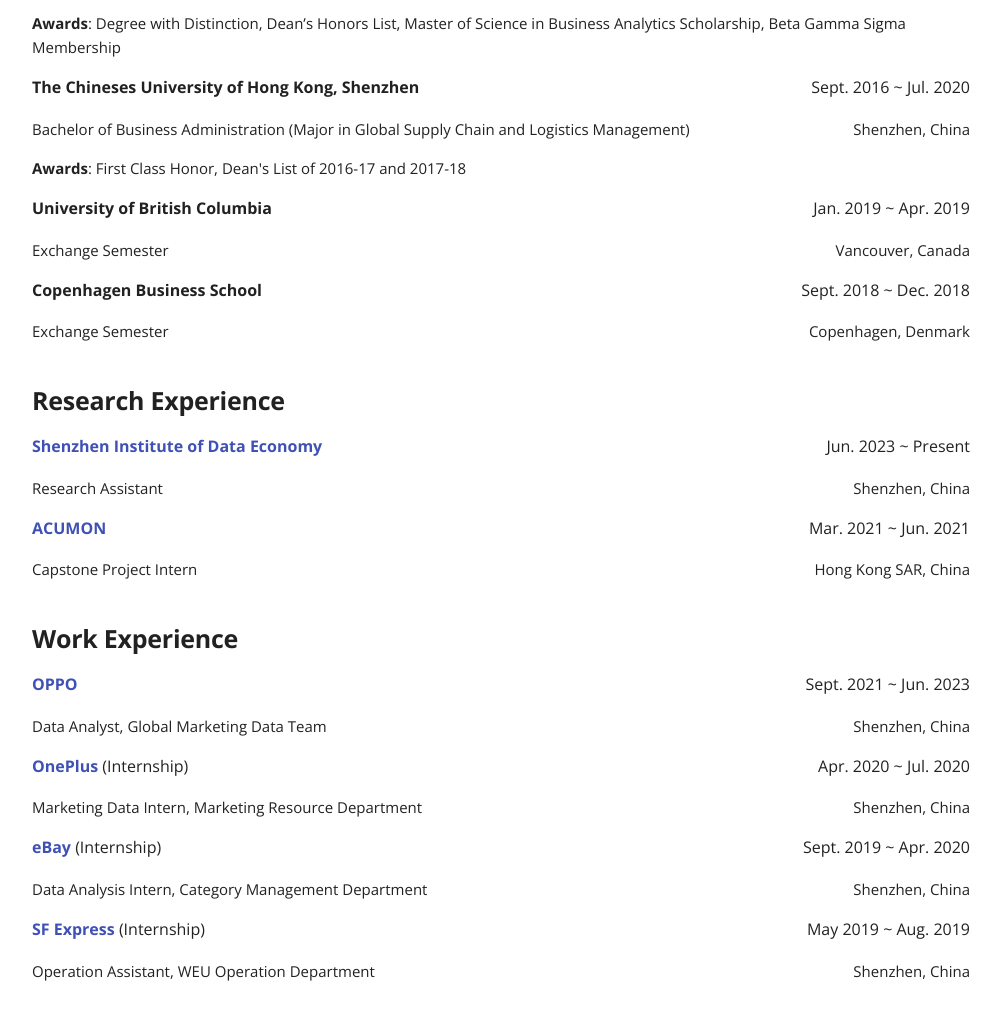
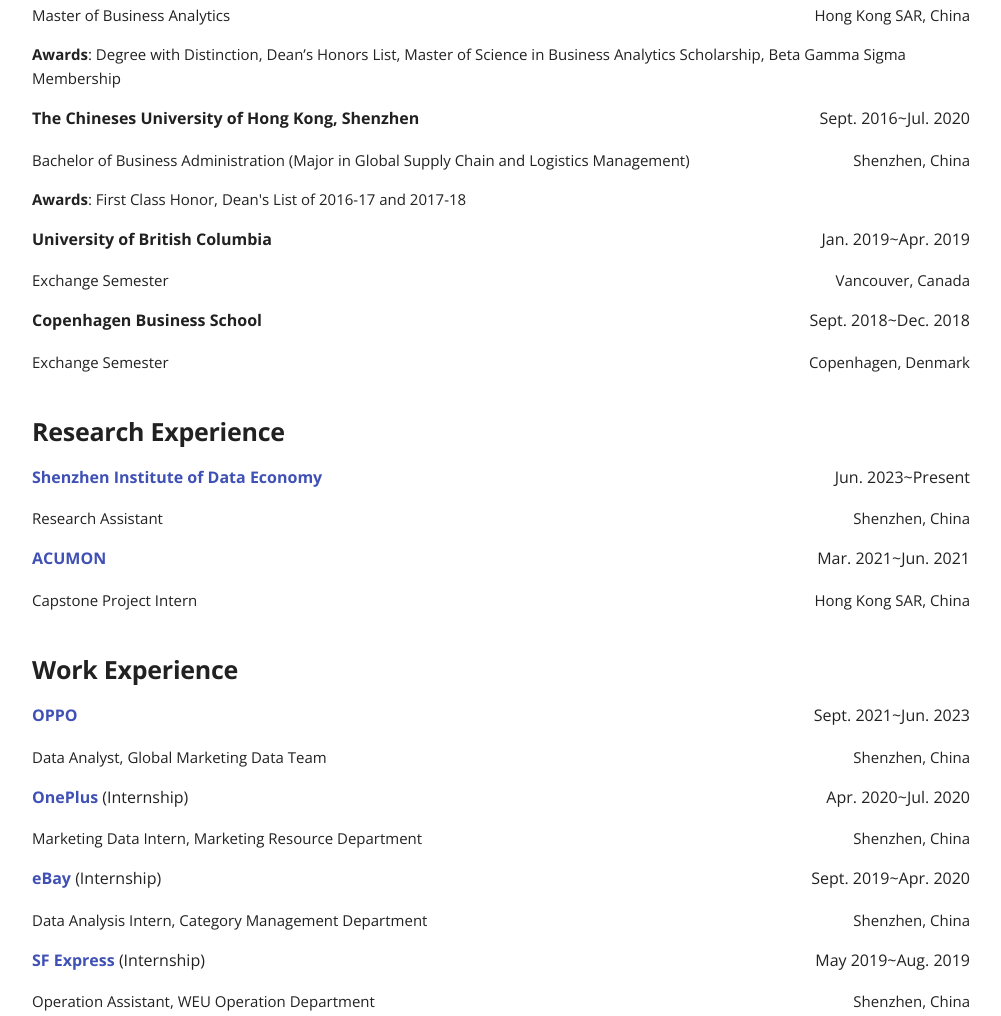
Before and after one commit to terry-zc/terry-zc.github.io, a plain HTML site: page index.html in a window 1280 px wide. Shown: the part 906-1922 px from the top of the page, without its empty margins (264-1265 px from the left). Drawn offline with nearby package versions, Linux system fonts and the light colour scheme.

Commit message:
initial commit

```diff
--- a/index.html
+++ b/index.html
@@ -366,10 +366,11 @@
   <h1>Home</h1>
 
 <p><img src="/assets/profile.jpg" width="13%" height="13%" style="float:right" > </p>
-<p><b style="font-size:25px"> Chen ZHU 祝晨 </b> </p>
+<p><b style="font-size:28px"> Chen ZHU 祝晨 </b> </p>
 <p>Research Assistant of <a  href="https://side.cuhk.edu.cn/" target="_blank" >Shenzhen Institute of Data Economy (深圳数据经济研究院)</a> </p>
 <p>The Chinese University of Hong Kong, Shenzhen </p>
 <p>Email: <a href="&#109;&#97;&#105;&#108;&#116;&#111;&#58;&#99;&#104;&#101;&#110;&#122;&#104;&#117;&#64;&#108;&#105;&#110;&#107;&#46;&#99;&#117;&#104;&#107;&#46;&#101;&#100;&#117;&#46;&#99;&#110;">&#99;&#104;&#101;&#110;&#122;&#104;&#117;&#64;&#108;&#105;&#110;&#107;&#46;&#99;&#117;&#104;&#107;&#46;&#101;&#100;&#117;&#46;&#99;&#110;</a> </p>
+<hr />
 <h2 id="bio"><b>Bio</b></h2>
 <p>I am currently a Research Assistant of <a  href="https://side.cuhk.edu.cn/" target="_blank" >Shenzhen Institute of Data Economy</a>(SIDE), which is affiliated with the Chinese University of Hong Kong, Shenzhen. In this role, I am involved in cutting-edge research projects across various areas, including agricultural operation management and industrial supply chain management. Prior to my research position, I gained valuable experience as a Data Analyst at OPPO, where I played a pivotal role in driving data-driven strategies for digital marketing initiatives. My responsibilities included collecting and analyzing complex datasets, and identifying key marketing trends.</p>
 <p>I am actively seeking opportunities to pursue a PhD in Operation Management, Information Systems, or Supply Chain Management. I aspire to contribute to the advancement of knowledge in my field through rigorous research, proficient data analysis skills, and cross-disciplinary collaboration. My passion lies in leveraging data to create positive societal impact.</p>
@@ -377,7 +378,7 @@
 <h2 id="education"><b>Education</b></h2>
 <p align="right">
 <span style="float:left"> <b> The University of Hong Kong </b> </span>
-Sept. 2020 ~ Aug. 2021</p>
+Sept. 2020~Aug. 2021</p>
 
 <p align="right" style="font-size:15px">
 <span style="float:left"> Master of Business Analytics </span>
@@ -387,82 +388,82 @@ Hong Kong SAR, China</p>
 <b>Awards</b>: Degree with Distinction, Dean’s Honors List, Master of Science in Business Analytics Scholarship, Beta Gamma Sigma
 Membership </p>
 
-<p align="right">
-<span style="float:left"> <b> The Chineses University of Hong Kong, Shenzhen </b> </span>
-Sept. 2016 ~ Jul. 2020 </p>
+<p align="left">
+<b> The Chineses University of Hong Kong, Shenzhen </b>
+<span style="float:right">  Sept. 2016~Jul. 2020 </span> </p>
 
-<p align="right"  style="font-size:15px">
-<span style="float:left"> Bachelor of Business Administration (Major in Global Supply Chain and Logistics Management) </span>
-Shenzhen, China</p>
+<p align="left"  style="font-size:15px">
+Bachelor of Business Administration (Major in Global Supply Chain and Logistics Management)
+<span style="float:right"> Shenzhen, China </span> </p>
 
 <p align="left" style="font-size:15px">
 <b>Awards</b>: First Class Honor, Dean's List of 2016-17 and 2017-18 </p>
 
-<p align="right">
-<span style="float:left"> <b> University of British Columbia </b> </span>
-Jan. 2019 ~ Apr. 2019 </p>
+<p align="left">
+<b> University of British Columbia </b>
+<span style="float:right"> Jan. 2019~Apr. 2019</span>  </p>
 
-<p align="right"  style="font-size:15px">
-<span style="float:left"> Exchange Semester </span>
-Vancouver, Canada</p>
+<p align="left"  style="font-size:15px">
+Exchange Semester
+<span style="float:right">Vancouver, Canada</span> </p>
 
-<p align="right">
-<span style="float:left"> <b> Copenhagen Business School </b> </span>
-Sept. 2018 ~ Dec. 2018 </p>
+<p align="left">
+<b> Copenhagen Business School </b>
+<span style="float:right"> Sept. 2018~Dec. 2018  </span> </p>
 
-<p align="right"  style="font-size:15px">
-<span style="float:left"> Exchange Semester </span>
-Copenhagen, Denmark</p>
+<p align="left"  style="font-size:15px">
+Exchange Semester
+<span style="float:right"> Copenhagen, Denmark </span> </p>
 
 <h2 id="research-experience"><b>Research Experience</b></h2>
-<p align="right">
-<span style="float:left"> <a  href="https://side.cuhk.edu.cn/" target="_blank" > <b>  Shenzhen Institute of Data Economy </b>  </a> </span>
-Jun. 2023 ~ Present</p>
+<p align="left">
+<a  href="https://side.cuhk.edu.cn/" target="_blank" > <b>  Shenzhen Institute of Data Economy </b>  </a>
+<span style="float:right"> Jun. 2023~Present</span></p>
 
-<p align="right" style="font-size:15px">
-<span style="float:left"> Research Assistant </span>
-Shenzhen, China</p>
+<p align="left" style="font-size:15px">
+Research Assistant
+<span style="float:right"> Shenzhen, China </span></p>
 
-<p align="right">
- <span style="float:left">  <a  href="https://www.aqumon.com/en/about/who-we-are/" target="_blank"><b> ACUMON </b> </a> </span>
-Mar. 2021 ~ Jun. 2021</p>
+<p align="left">
+<a  href="https://www.aqumon.com/en/about/who-we-are/" target="_blank"><b> ACUMON </b> </a>
+<span style="float:right">  Mar. 2021~Jun. 2021 </span> </p>
 
-<p align="right" style="font-size:15px">
-<span style="float:left"> Capstone Project Intern </span>
-Hong Kong SAR, China</p>
+<p align="left" style="font-size:15px">
+Capstone Project Intern
+<span style="float:right"> Hong Kong SAR, China </span> </p>
 
 <h2 id="work-experience"><b>Work Experience</b></h2>
-<p align="right">
-<span style="float:left"> <a href="https://www.oppo.com/" target="_blank"> <b> OPPO </b></a> </span>
-Sept. 2021 ~ Jun. 2023</p>
+<p align="left">
+<a href="https://www.oppo.com/" target="_blank"> <b> OPPO </b></a>
+<span style="float:right"> Sept. 2021~Jun. 2023 </span> </p>
 
-<p align="right" style="font-size:15px">
-<span style="float:left"> Data Analyst, Global Marketing Data Team </span>
-Shenzhen, China</p>
+<p align="left" style="font-size:15px">
+Data Analyst, Global Marketing Data Team
+<span style="float:right"> Shenzhen, China</span> </p>
 
-<p align="right">
-<span style="float:left"> <a href="https://www.oneplus.com/" target="_blank"> <b> OnePlus</b> </a>(Internship) </span>
-Apr. 2020 ~ Jul. 2020</p>
+<p align="left">
+<a href="https://www.oneplus.com/" target="_blank"> <b> OnePlus</b> </a>(Internship)
+<span style="float:right"> Apr. 2020~Jul. 2020 </span> </p>
 
-<p align="right" style="font-size:15px">
-<span style="float:left"> Marketing Data Intern, Marketing Resource Department </span>
-Shenzhen, China</p>
+<p align="left" style="font-size:15px">
+Marketing Data Intern, Marketing Resource Department
+<span style="float:right">Shenzhen, China</span> </p>
 
-<p align="right">
-<span style="float:left"><a href="https://www.ebayinc.com/" target="_blank"> <b> eBay</b> </a> (Internship)</span>
-Sept. 2019 ~ Apr. 2020</p>
+<p align="left">
+<a href="https://www.ebayinc.com/" target="_blank"> <b>eBay</b> </a> (Internship)
+<span style="float:right">Sept. 2019~Apr. 2020</span></p>
 
-<p align="right" style="font-size:15px">
-<span style="float:left"> Data Analysis Intern, Category Management Department </span>
-Shenzhen, China</p>
+<p align="left" style="font-size:15px">
+Data Analysis Intern, Category Management Department
+<span style="float:right"> Shenzhen, China</span> </p>
 
-<p align="right">
-<span style="float:left"> <a href="https://www.sf-express.com/chn/en" target="_blank"><b> SF Express </b> </a> (Internship)</span>
-May 2019  ~ Aug. 2019</p>
+<p align="left">
+<a href="https://www.sf-express.com/chn/en" target="_blank"><b> SF Express </b> </a> (Internship)
+<span style="float:right"> May 2019~Aug. 2019</span> </p>
 
-<p align="right" style="font-size:15px">
-<span style="float:left"> Operation Assistant, WEU Operation Department </span>
-Shenzhen, China</p>
+<p align="left" style="font-size:15px">
+Operation Assistant, WEU Operation Department
+<span style="float:right"> Shenzhen, China</span> </p>
 
 <h2 id="skills"><b>Skills</b></h2>
 <p><b>Programming</b>: Python, R, SQL (MySQL, Teradata, Google Big Query)</p>
```
Also changed, not shown: search/search_index.json (+1 -1 lines), 1 other file.
